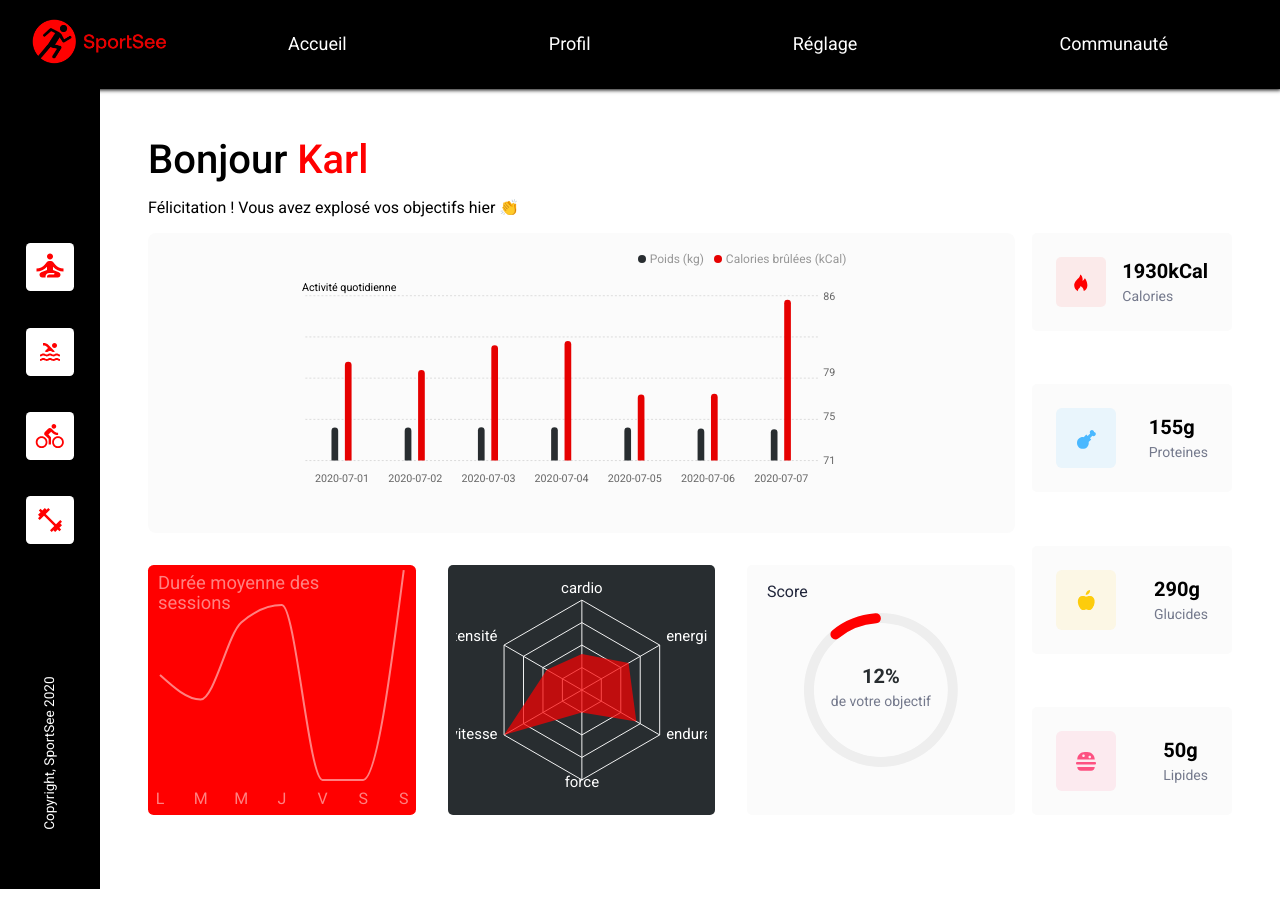
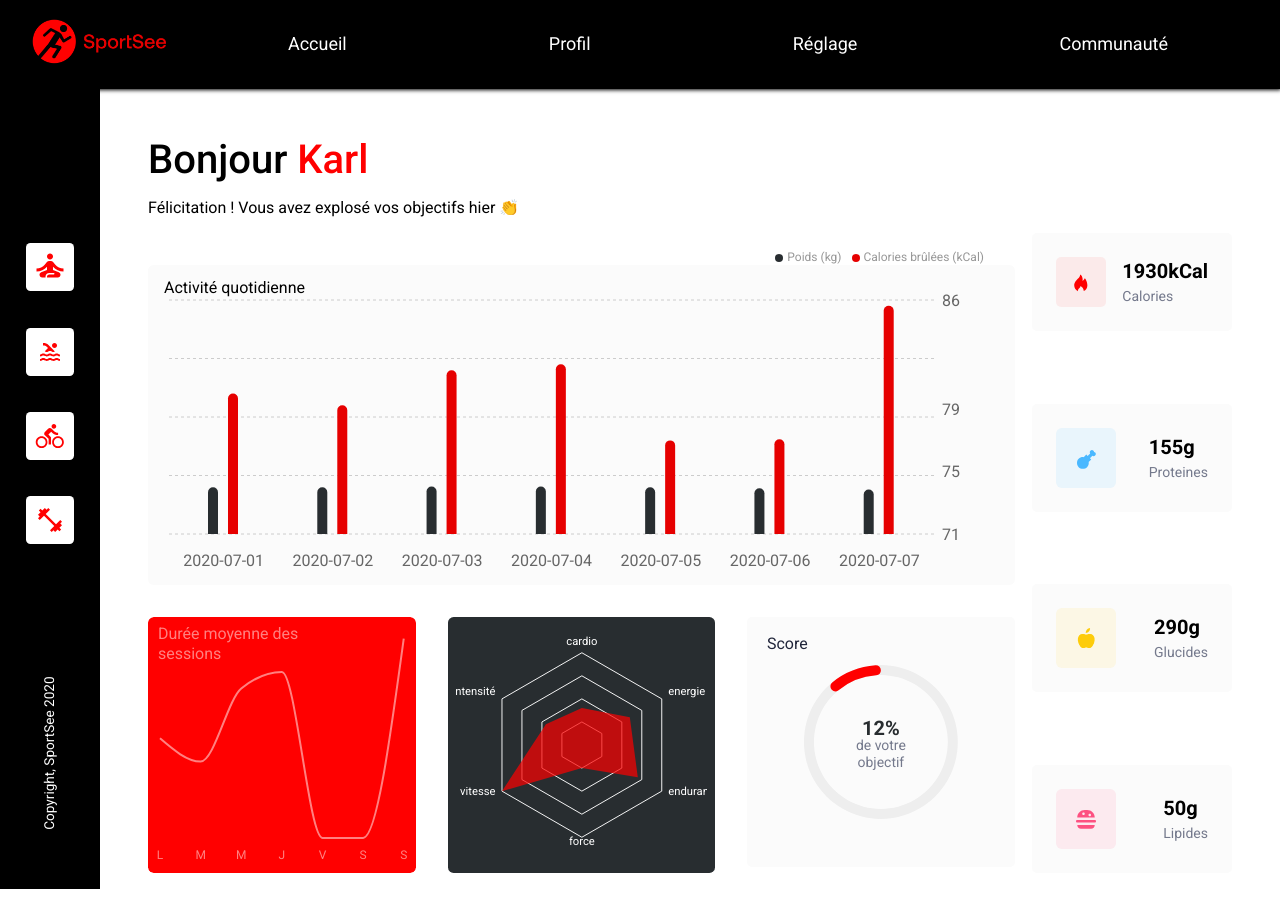
Before and after one commit to pyko7/SportSee-front, a React app: page / in a window 1280 px wide. Before the commit the page ends 889 px from the top, so only its background shows below. Built offline with nearby package versions, Linux system fonts and the light colour scheme; no server answers; the HTML template or start-up script is replaced by a standard one.

Commit message:
chore: fix responsive

```diff
--- a/src/components/BarChart/BarChartContainer.jsx
+++ b/src/components/BarChart/BarChartContainer.jsx
@@ -9,8 +9,6 @@ import {
   ResponsiveContainer,
 } from "recharts";
 import {
-  barChartContainerStyle,
-  barChartStyle,
   barChartTitleStyle,
   barStyle,
   legendStyle,
@@ -27,17 +25,16 @@ import {
  */
 const BarChartContainer = ({ title, data }) => {
   return (
-    <ResponsiveContainer height={300} style={barChartContainerStyle}>
+    <ResponsiveContainer width="100%">
       <BarChart
         data={data}
         barGap={barStyle.gap}
         barSize={barStyle.width}
         barCategoryGap={barStyle.barsGap}
-        style={barChartStyle}
       >
         <text
-          x="0"
-          y="0"
+          x={0}
+          y={0}
           textAnchor="start"
           dominantBaseline="hanging"
           style={barChartTitleStyle}
--- a/src/components/BarChart/_style.js
+++ b/src/components/BarChart/_style.js
@@ -1,19 +1,3 @@
-export const barChartContainerStyle = {
-  display: "flex",
-  justifyContent: "center",
-  alignItems: "center",
-  backgroundColor: "#FBFBFB",
-  borderRadius: "0.5rem",
-  padding: "1rem",
-  position: "relative",
-};
-
-export const barChartStyle = {
-  width: "fit-content",
-  height: "75%",
-  borderRadius: "0.35rem",
-};
-
 export const barChartTitleStyle = {
   color: "#20253A",
 };
--- a/src/components/Dashboard/Dashboard.css
+++ b/src/components/Dashboard/Dashboard.css
@@ -22,7 +22,7 @@
   justify-content: space-between;
   width: 100%;
   height: 100%;
-  gap: "2rem";
+  gap: 1rem;
 }
 
 .charts-container {
@@ -38,6 +38,22 @@
   gap: 2rem;
 }
 
+.charts-top-container {
+  width: 100%;
+  height: 320px;
+  padding: 1rem;
+  margin-top: 2rem;
+  border-radius: 0.35rem;
+  background-color: #fbfbfb;
+}
+
+.charts-bottom {
+  height: 16rem;
+  width: 100%;
+  overflow: hidden;
+  border-radius: 0.35rem;
+}
+
 .cards-container {
   width: calc(20% - 2rem);
   min-width: 200px;
--- a/src/components/Dashboard/Dashboard.jsx
+++ b/src/components/Dashboard/Dashboard.jsx
@@ -28,10 +28,16 @@ const Dashboard = () => {
         {user && <DashboardHeader firstName={user.firstName} />}
         <div className="charts-cards-container">
           <div className="charts-container">
-            <ActivityComponent />
-            <div className="charts-bottom-container ">
-              <AverageSessionsComponent />
-              <PerformanceComponent />
+            <div className="charts-top-container">
+              <ActivityComponent />
+            </div>
+            <div className="charts-bottom-container">
+              <div className="charts-bottom">
+                <AverageSessionsComponent />
+              </div>
+              <div className="charts-bottom">
+                <PerformanceComponent />
+              </div>
               {user && (
                 <Score
                   score={user.todayScore}
--- a/src/components/LineChart/LineChartContainer.jsx
+++ b/src/components/LineChart/LineChartContainer.jsx
@@ -131,7 +131,12 @@ const LineChartContainer = ({ title, data }) => {
           stroke="#fff"
           dy={5}
         />
-        <YAxis axisLine={false} tickLine={false} hide dataKey="sessionLength" />
+        <YAxis
+          domain={["dataMin", "dataMax + 5"]}
+          dataKey="sessionLength"
+          hide
+        />
+
         <Tooltip
           contentStyle={{ width: lineChartTooltipStyle.width }}
           itemStyle={{ color: lineChartTooltipStyle.color }}
--- a/src/components/LineChart/_style.js
+++ b/src/components/LineChart/_style.js
@@ -17,10 +17,11 @@ export const lineChartTooltipStyle = {
 export const xAxisStyle = {
   fill: "#FFF",
   opacity: 0.5,
+  fontSize: "12px",
 };
 
 export const lineChartTitleStyle = {
-  fontSize: "1.15rem",
+  fontSize: "1rem",
   fill: "#FFF",
   opacity: 0.5,
 };
--- a/src/components/RadarChart/RadarChartContainer.jsx
+++ b/src/components/RadarChart/RadarChartContainer.jsx
@@ -15,11 +15,7 @@ import { formatPerformanceData } from "../../utils/utils";
 const RadarChartContainer = ({ data }) => {
   const formattedData = formatPerformanceData(data);
   return (
-    <ResponsiveContainer
-      width="100%"
-      height={250}
-      style={{ backgroundColor: "#282D30", borderRadius: "5px" }}
-    >
+    <ResponsiveContainer style={{ backgroundColor: "#282D30" }}>
       <RadarChart
         cx="50%"
         cy="50%"
@@ -27,8 +23,15 @@ const RadarChartContainer = ({ data }) => {
         data={formattedData.data}
         style={{ padding: "0.5rem" }}
       >
-        <PolarGrid stroke="#FFF" />
-        <PolarAngleAxis width="100%" dataKey="kind" tick={{ fill: "#FFF" }} />
+        <PolarGrid stroke="#FFF" radialLines={false} />
+        <PolarAngleAxis
+          width="100%"
+          dataKey="kind"
+          fontSize={12}
+          strokeWidth={2}
+          tick={{ fill: "#FFF" }}
+          tickLine={false}
+        />
         <Radar name="Value" dataKey="value" fill="#FF0101" fillOpacity={0.7} />
       </RadarChart>
     </ResponsiveContainer>
--- a/src/components/RadialBarChart/RadialBarChartContainer.jsx
+++ b/src/components/RadialBarChart/RadialBarChartContainer.jsx
@@ -41,7 +41,13 @@ const RadialBarChartContainer = ({ data, title }) => {
           angleAxisId={0}
           tick={false}
         />
-        <RadialBar background fill="red" dataKey="value" cornerRadius={"50%"} />
+        <RadialBar
+          background
+          fill="red"
+          dataKey="value"
+          cornerRadius={"50%"}
+          style={{ padding: "1rem" }}
+        />
         <text
           x="20"
           y="20"
@@ -53,7 +59,7 @@ const RadialBarChartContainer = ({ data, title }) => {
         </text>
         <text
           x="50%"
-          y="50%"
+          y="45%"
           textAnchor="middle"
           dominantBaseline="middle"
           style={RadialBarChartLabelScore}
@@ -62,12 +68,17 @@ const RadialBarChartContainer = ({ data, title }) => {
         </text>
         <text
           x="50%"
-          y="50%"
+          y="45%"
           textAnchor="middle"
           dominantBaseline="middle"
           style={RadialBarChartLabel}
         >
-          de votre objectif
+          <tspan x="50%" dy="1.2em">
+            de votre
+          </tspan>
+          <tspan x="50%" dy="1.2em">
+            objectif
+          </tspan>
         </text>
       </RadialBarChart>
     </ResponsiveContainer>
--- a/src/components/RadialBarChart/_styles.js
+++ b/src/components/RadialBarChart/_styles.js
@@ -6,11 +6,9 @@ export const RadialBarChartLabelScore = {
   fill: "#282d30",
   fontWeight: " bold",
   fontSize: " 20px",
-  transform: " translateY(-12px)",
 };
 
 export const RadialBarChartLabel = {
   fontSize: "14px",
-  transform: "translateY(12px)",
   fill: "#74798C",
 };
```
